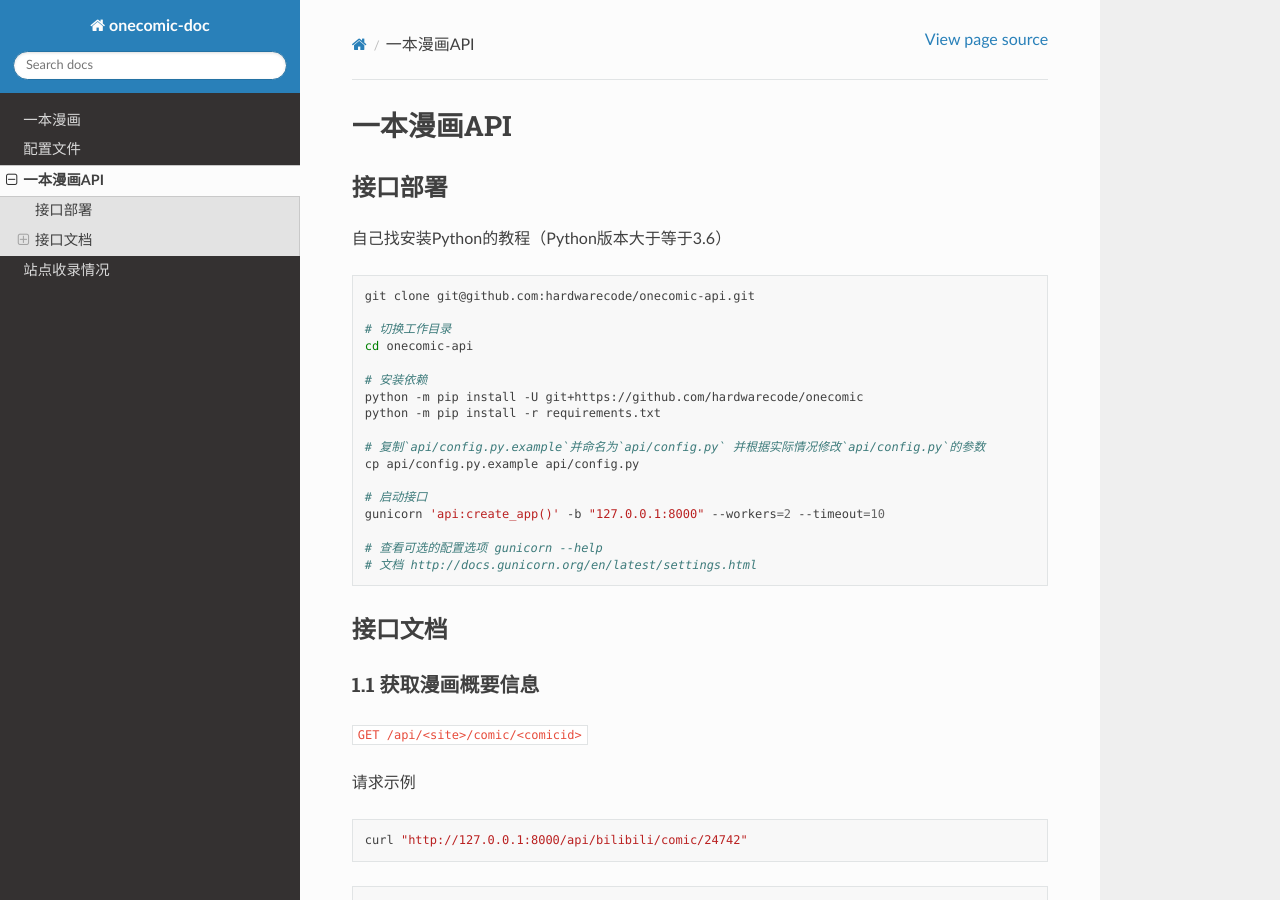
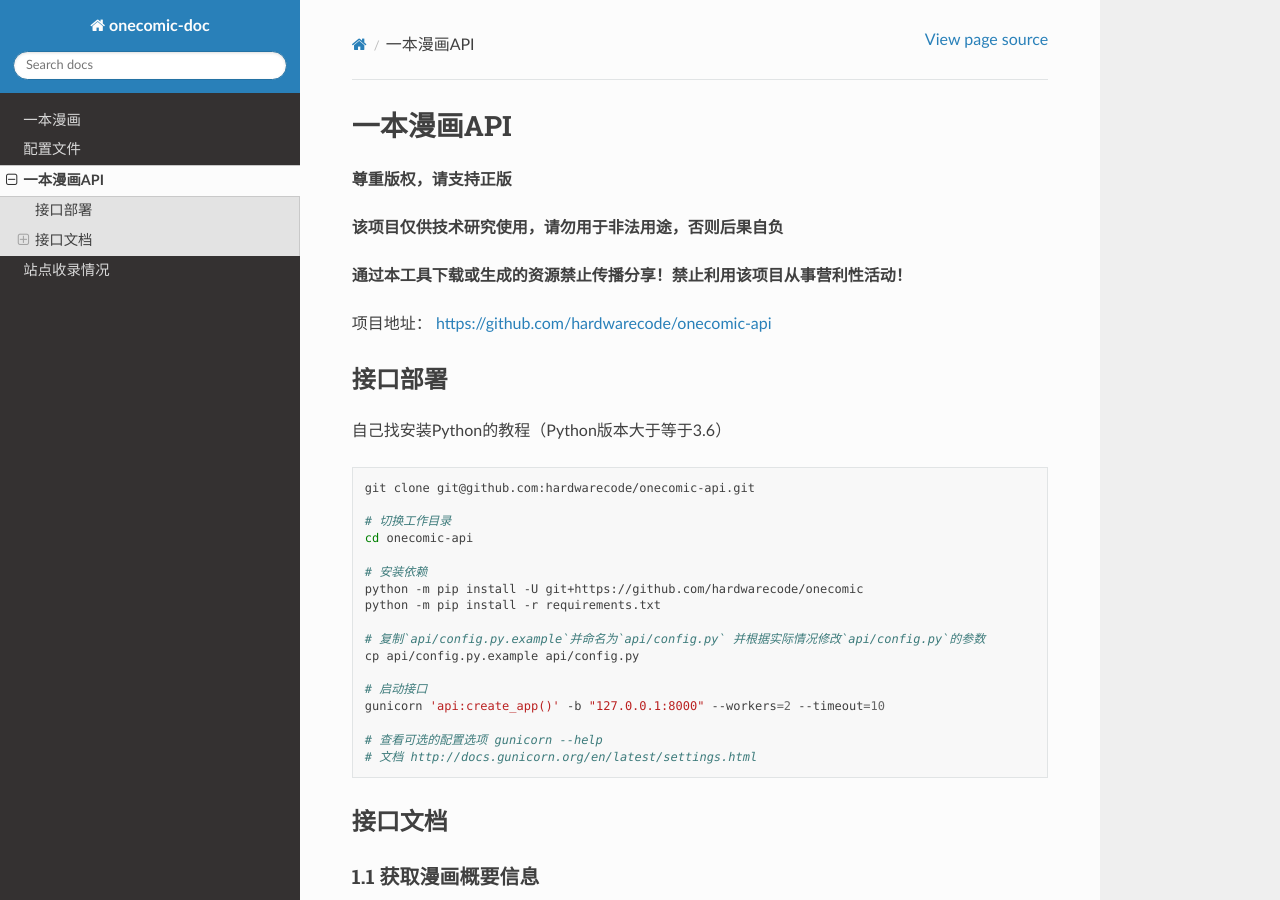
Before and after one commit to hardwarecode/onecomic-doc, a Sphinx documentation site: the page built from docs/source/onecomic-api.md, in a window 1280 px wide and 900 px high. Built offline with Sphinx 7.4.7 and the Read the Docs theme 2.0.0, drawn with Linux system fonts in a browser that asks for light colours.

Commit message:
update doc

```diff
--- a/docs/source/onecomic-api.md
+++ b/docs/source/onecomic-api.md
@@ -1,4 +1,12 @@
 # 一本漫画API
+
+**尊重版权，请支持正版**
+
+**该项目仅供技术研究使用，请勿用于非法用途，否则后果自负**
+
+**通过本工具下载或生成的资源禁止传播分享！禁止利用该项目从事营利性活动！**
+
+项目地址： [https://github.com/hardwarecode/onecomic-api](https://github.com/hardwarecode/onecomic-api)
 
 ## 接口部署
 
```
Also changed, not shown: docs/source/onecomic.md (+6 -2 lines).
